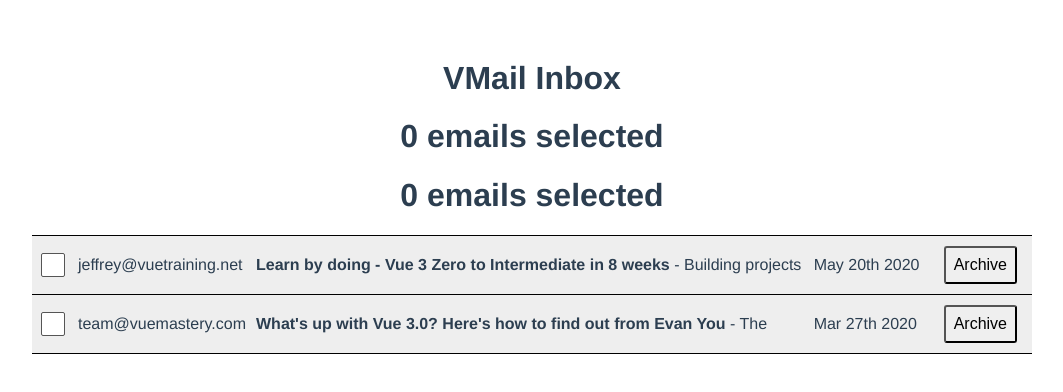
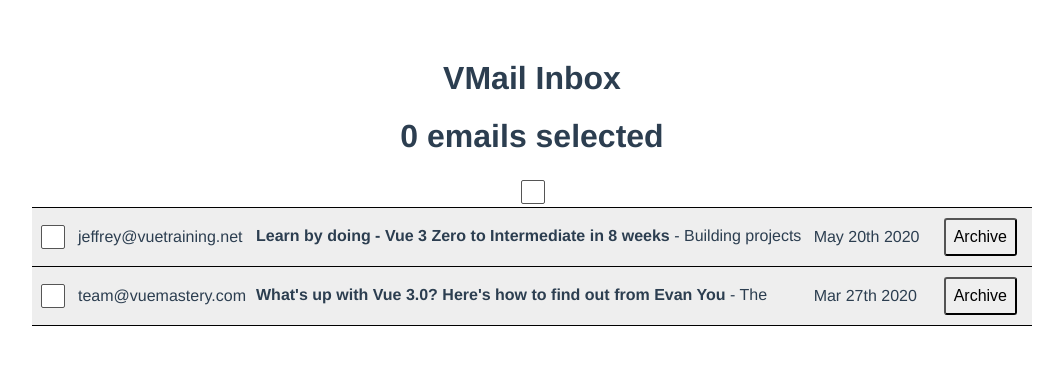
Before and after one commit to MarwanElAbhar/gmail-clone, a Vue app: page / in a window 1280 px wide. Shown: the top 392 px of the page, without its empty margins (108-1171 px from the left). Built offline with nearby package versions, Linux system fonts and the light colour scheme; data requests are answered from the project's data file.

Commit message:
implement BulkActionBar component

```diff
--- /dev/null
+++ b/src/components/BulkActionBar.vue
@@ -0,0 +1,49 @@
+<script>
+import useEmailSelection from '../composables/use-email-selection'
+import {computed} from "vue";
+
+export default {
+  setup(props) {
+
+    let emailSelection = useEmailSelection()
+    let numberSelected = computed(() => emailSelection.emails.size)
+    let numberEmails = props.emails.length
+    let allEmailsSelected = computed(() => numberSelected.value === numberEmails)
+    let someEmailsSelected = computed(() => numberSelected.value > 0 && numberSelected.value <= numberEmails)
+
+    let bulkSelect = () => {
+      if(allEmailsSelected.value) {
+        emailSelection.clear()
+      } else {
+        emailSelection.addMultiple(props.emails)
+      }
+}
+
+    return {
+      allEmailsSelected,
+      someEmailsSelected,
+      bulkSelect,
+    }
+
+  },
+  props: {
+    emails: {
+      type: Array,
+      required: true
+    }
+  }
+}
+
+
+</script>
+
+<template>
+  <div>
+    <input type="checkbox" :checked="allEmailsSelected" :class="[someEmailsSelected ? 'partial-check' : '']"
+    @click="bulkSelect"/>
+  </div>
+</template>
+
+<style scoped>
+
+</style>
--- a/src/components/MailTable.vue
+++ b/src/components/MailTable.vue
@@ -5,15 +5,15 @@
 import ModalView from "./ModalView.vue";
 import {ref} from "vue";
 import useEmailSelection from "../composables/use-email-selection"
+import BulkActionBar from "./BulkActionBar.vue";
 
 
 export default {
 
   name: "MailTable",
-  components: {ModalView, MailView},
+  components: {ModalView, MailView, BulkActionBar},
   async setup() {
     let {data: emails} = await axios.get('http://localhost:3000/emails')
-
 
 
     return {
@@ -77,15 +77,14 @@
 </script>
 
 <template>
-  <h1>{{ emailSelection.emails.size }} emails selected</h1>
-
+  <BulkActionBar :emails="unarchivedEmails"/>
   <table class="mail-table">
     <tbody>
     <tr v-for="email in unarchivedEmails" :key="email.id"
         :class="['clickable', email.read ? 'read' : '']"
     >
       <td
-      ><input :selected="emailSelection.emails.has(email)" @click="emailSelection.toggle(email)" type="checkbox"/>
+      ><input :checked="emailSelection.emails.has(email)" @click="emailSelection.toggle(email)" type="checkbox"/>
       </td>
       <td @click="openEmail(email)">{{ email.from }}</td>
 
```
